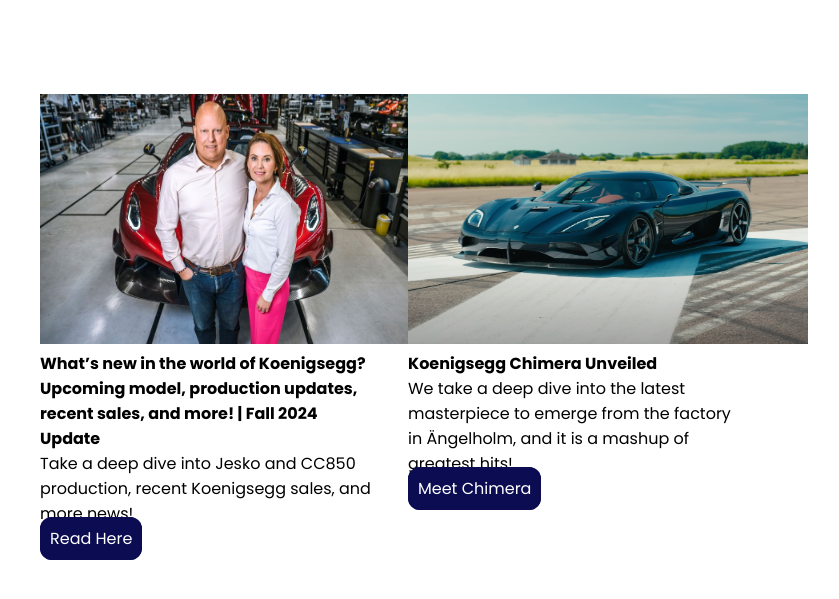
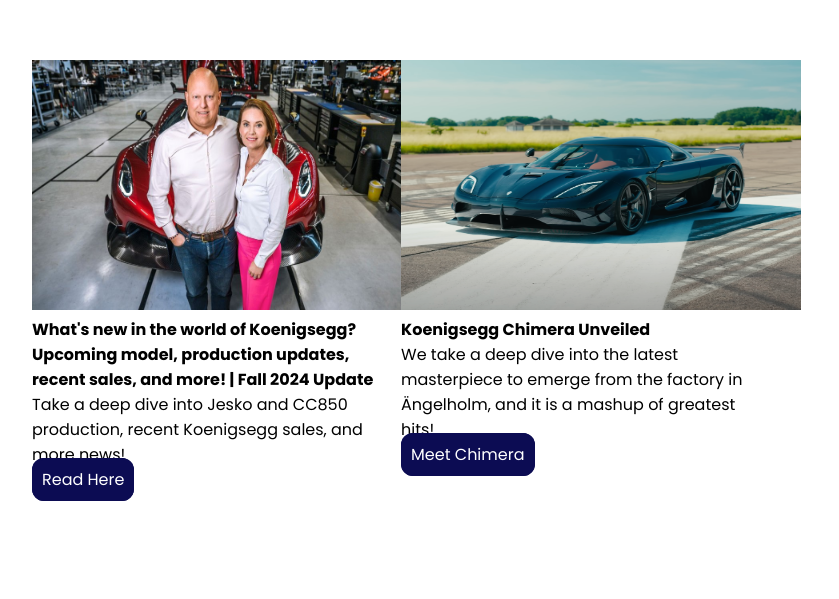
Before and after one commit to Ph25ng/Eggregistry-clone, a plain HTML site: page index.html in a window 1280 px wide. Shown: the part 1285-1884 px from the top of the page, without its empty margins (64-903 px from the left). Drawn offline with Linux system fonts and the light colour scheme.

Commit message:
fix some css

```diff
--- a/index.html
+++ b/index.html
@@ -47,7 +47,7 @@
                 </div>
                 <div class="item-4">
                     <img src="pictures/Christian+and+Halldora+von+Koenigsegg+by+Ari+Luostarinen.jpeg" alt="Christian and Halldora von Koenigsegg" width="400" height="250">
-                    <h4>What’s new in the world of Koenigsegg? Upcoming model, production updates, recent sales, and more! | Fall 2024 Update</h4>
+                    <h4>What's new in the world of Koenigsegg? Upcoming model, production updates, recent sales, and more! | Fall 2024 Update</h4>
                     <p>Take a deep dive into Jesko and CC850 production, recent Koenigsegg sales, and more news!</p>
                     <a class="read-button" href="">Read Here</a>
                 </div>
--- a/styles.css
+++ b/styles.css
@@ -54,10 +54,10 @@
 .content-articles-items {
     display: grid;
     padding: 2rem;
-    margin: 2.5rem;
-    grid-template-columns: repeat(auto-fit, minmax(300px, 1fr));
+    margin: 2rem;
+    grid-template-columns: repeat(auto-fit, minmax(200px, 1fr));
     grid-template-rows: repeat(2, 1fr);
-    gap: 2em;
+    gap: 1.2em;
 
 }
 
@@ -98,6 +98,7 @@
     text-decoration: none;
     padding: 0.5rem ;
     color: white;
+
 }
 .article-card:hover {
   transform: translateY(-5px);
```
